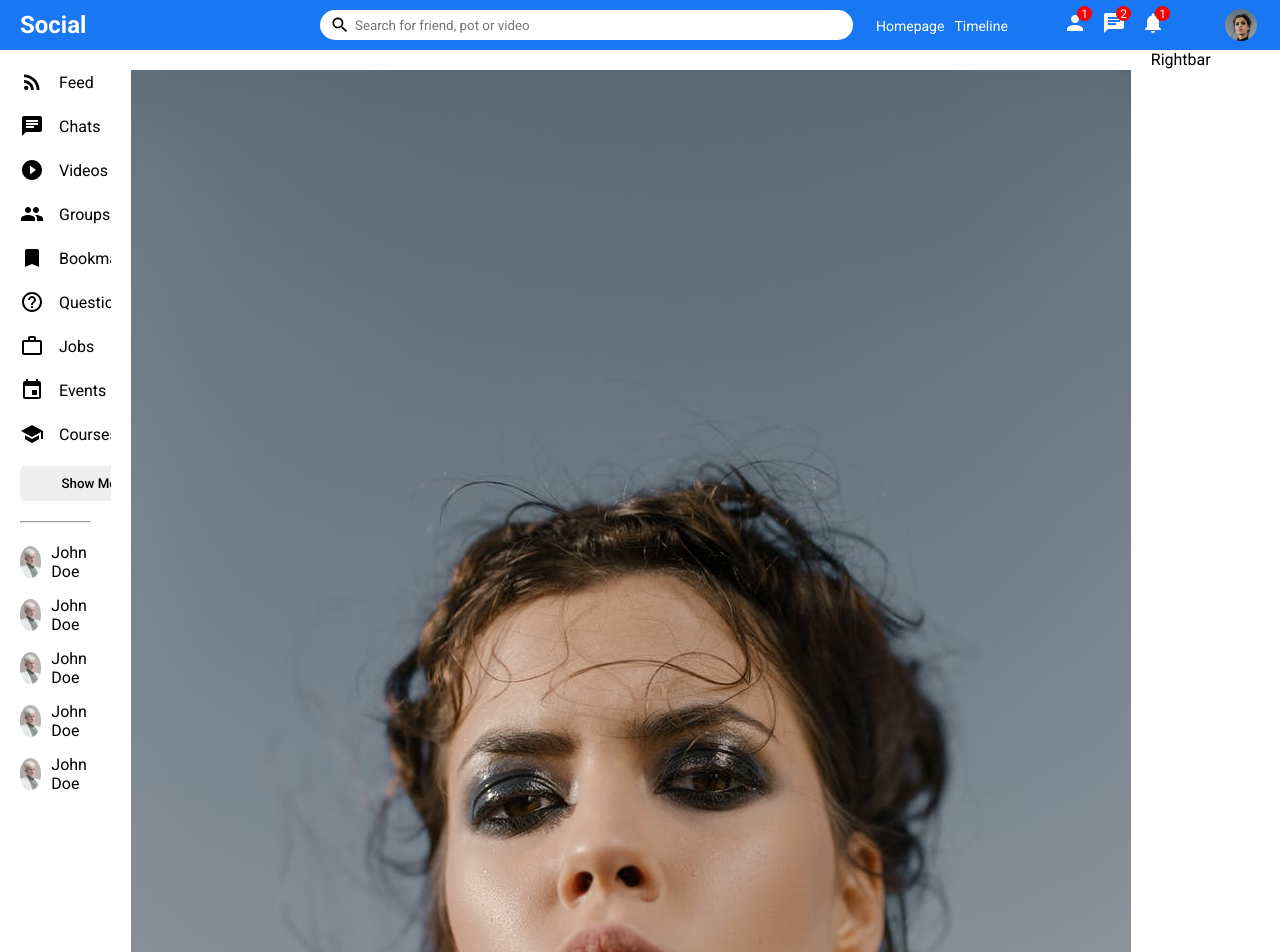
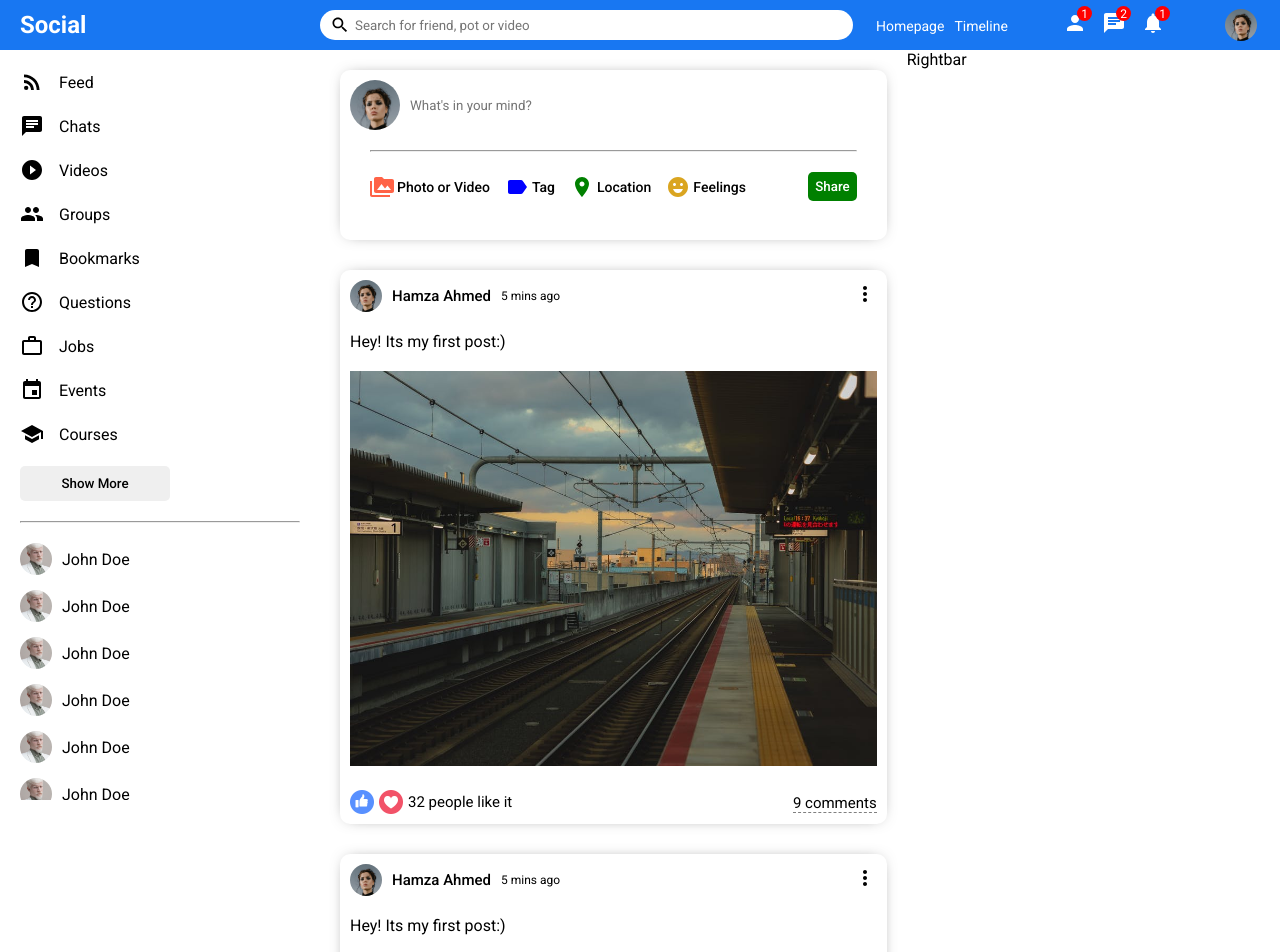
Before and after one commit to hamz-aa/react-projects, a React (Create React App) app in the folder social-media-app/: page / in a window 1280 px wide. Shown: the top 952 px of the page. Built offline with nearby package versions, Linux system fonts and the light colour scheme.

Commit message:
created post section

```diff
--- a/social-media-app/src/components/feed/Feed.jsx
+++ b/social-media-app/src/components/feed/Feed.jsx
@@ -1,3 +1,4 @@
+import Post from "../post/Post";
 import Share from "../share/Share";
 import "./feed.css";
 
@@ -6,6 +7,11 @@ export default function Feed() {
     <div className="feed">
       <div className="feed-wrapper">
         <Share />
+        <Post />
+        <Post />
+        <Post />
+        <Post />
+        <Post />
       </div>
     </div>
   );
--- /dev/null
+++ b/social-media-app/src/components/post/Post.jsx
@@ -0,0 +1,39 @@
+import { MoreVert } from "@mui/icons-material";
+import "./post.css";
+
+export default function Post() {
+  return (
+    <div className="post">
+      <div className="post-wrapper">
+        <div className="post-top">
+          <div className="post-top-left">
+            <img
+              src="assets/person/1.jpeg"
+              className="post-profile-img"
+              alt=""
+            />
+            <span className="post-username">Hamza Ahmed</span>
+            <span className="post-date">5 mins ago</span>
+          </div>
+          <div className="post-top-right">
+            <MoreVert />
+          </div>
+        </div>
+        <div className="post-center">
+          <span className="post-text">Hey! Its my first post:)</span>
+          <img src="assets/post/1.jpeg" className="post-img" alt="" />
+        </div>
+        <div className="post-bottom">
+          <div className="post-bottom-left">
+            <img src="assets/like.png" className="like-icon" alt="" />
+            <img src="assets/heart.png" className="like-icon" alt="" />
+            <span className="post-like-counter">32 people like it</span>
+          </div>
+          <div className="post-bottom-right">
+            <span className="post-comment-text">9 comments</span>
+          </div>
+        </div>
+      </div>
+    </div>
+  );
+}
--- /dev/null
+++ b/social-media-app/src/components/post/post.css
@@ -0,0 +1,78 @@
+.post {
+  width: 100%;
+  border-radius: 10px;
+  -webkit-box-shadow: 0px 0px 16px -8px rgba(0, 0, 0, 0.68);
+  box-shadow: 0px 0px 16px -8px rgba(0, 0, 0, 0.68);
+  margin: 30px 0;
+}
+
+.post-wrapper {
+  padding: 10px;
+}
+
+.post-top {
+  display: flex;
+  align-items: center;
+  justify-content: space-between;
+}
+
+.post-top-left {
+  display: flex;
+  align-items: center;
+}
+
+.post-profile-img {
+  width: 32px;
+  height: 32px;
+  border-radius: 50%;
+  object-fit: cover;
+}
+
+.post-username {
+  font-size: 15px;
+  font-weight: 500;
+  margin-inline: 10px;
+}
+
+.post-date {
+  font-size: 12px;
+}
+
+.post-center {
+  margin: 20px 0;
+}
+
+.post-img {
+  margin-top: 20px;
+  width: 100%;
+  max-height: 500px;
+  object-fit: contain;
+}
+
+.post-bottom {
+  display: flex;
+  align-items: center;
+  justify-content: space-between;
+}
+
+.post-bottom-left {
+  display: flex;
+  align-items: center;
+}
+
+.like-icon {
+  width: 24px;
+  height: 24px;
+  margin-right: 5px;
+  cursor: pointer;
+}
+
+.post-like-counter {
+  font-size: 15px;
+}
+
+.post-comment-text {
+  cursor: pointer;
+  border-bottom: 1px dashed gray;
+  font-size: 15px;
+}
--- a/social-media-app/src/components/share/Share.jsx
+++ b/social-media-app/src/components/share/Share.jsx
@@ -1,4 +1,5 @@
 import "./share.css";
+import { EmojiEmotions, Label, PermMedia, Room } from "@mui/icons-material";
 
 export default function Share() {
   return (
@@ -18,9 +19,25 @@ export default function Share() {
         </div>
         <hr className="share-hr" />
         <div className="share-bottom">
-          <div className="share-option">
-            <span className="share-option-text">Photo or Video</span>
+          <div className="share-options">
+            <div className="share-option">
+              <PermMedia className="share-icon" htmlColor="tomato" />
+              <span className="share-option-text">Photo or Video</span>
+            </div>
+            <div className="share-option">
+              <Label className="share-icon" htmlColor="blue" />
+              <span className="share-option-text">Tag</span>
+            </div>
+            <div className="share-option">
+              <Room className="share-icon" htmlColor="green" />
+              <span className="share-option-text">Location</span>
+            </div>
+            <div className="share-option">
+              <EmojiEmotions className="share-icon" htmlColor="goldenrod" />
+              <span className="share-option-text">Feelings</span>
+            </div>
           </div>
+          <button className="share-button">Share</button>
         </div>
       </div>
     </div>
--- a/social-media-app/src/components/share/share.css
+++ b/social-media-app/src/components/share/share.css
@@ -0,0 +1,76 @@
+.share {
+  width: 100%;
+  height: 170px;
+  border-radius: 10px;
+  -webkit-box-shadow: 0px 0px 16px -8px rgba(0, 0, 0, 0.68);
+  box-shadow: 0px 0px 16px -8px rgba(0, 0, 0, 0.68);
+}
+
+.share-wrapper {
+  padding: 10px;
+}
+
+.share-top {
+  display: flex;
+  align-items: center;
+}
+
+.share-profile-img {
+  width: 50px;
+  height: 50px;
+  border-radius: 50%;
+  object-fit: cover;
+  margin-right: 10px;
+}
+
+.share-input {
+  border: none;
+  width: 80%;
+}
+
+.share-input:focus {
+  outline: none;
+}
+
+.share-hr {
+  margin: 20px;
+}
+
+.share-bottom {
+  display: flex;
+  align-items: center;
+  justify-content: space-between;
+}
+
+.share-options {
+  display: flex;
+  margin-left: 20px;
+}
+
+.share-option {
+  display: flex;
+  align-items: center;
+  margin-right: 15px;
+  cursor: pointer;
+}
+
+.share-icon {
+  font-size: 18px;
+  margin-right: 3px;
+}
+
+.share-option-text {
+  font-size: 14px;
+  font-weight: 500;
+}
+
+.share-button {
+  border: none;
+  padding: 7px;
+  border-radius: 5px;
+  background-color: green;
+  font-weight: 500;
+  margin-right: 20px;
+  cursor: pointer;
+  color: white;
+}
```
